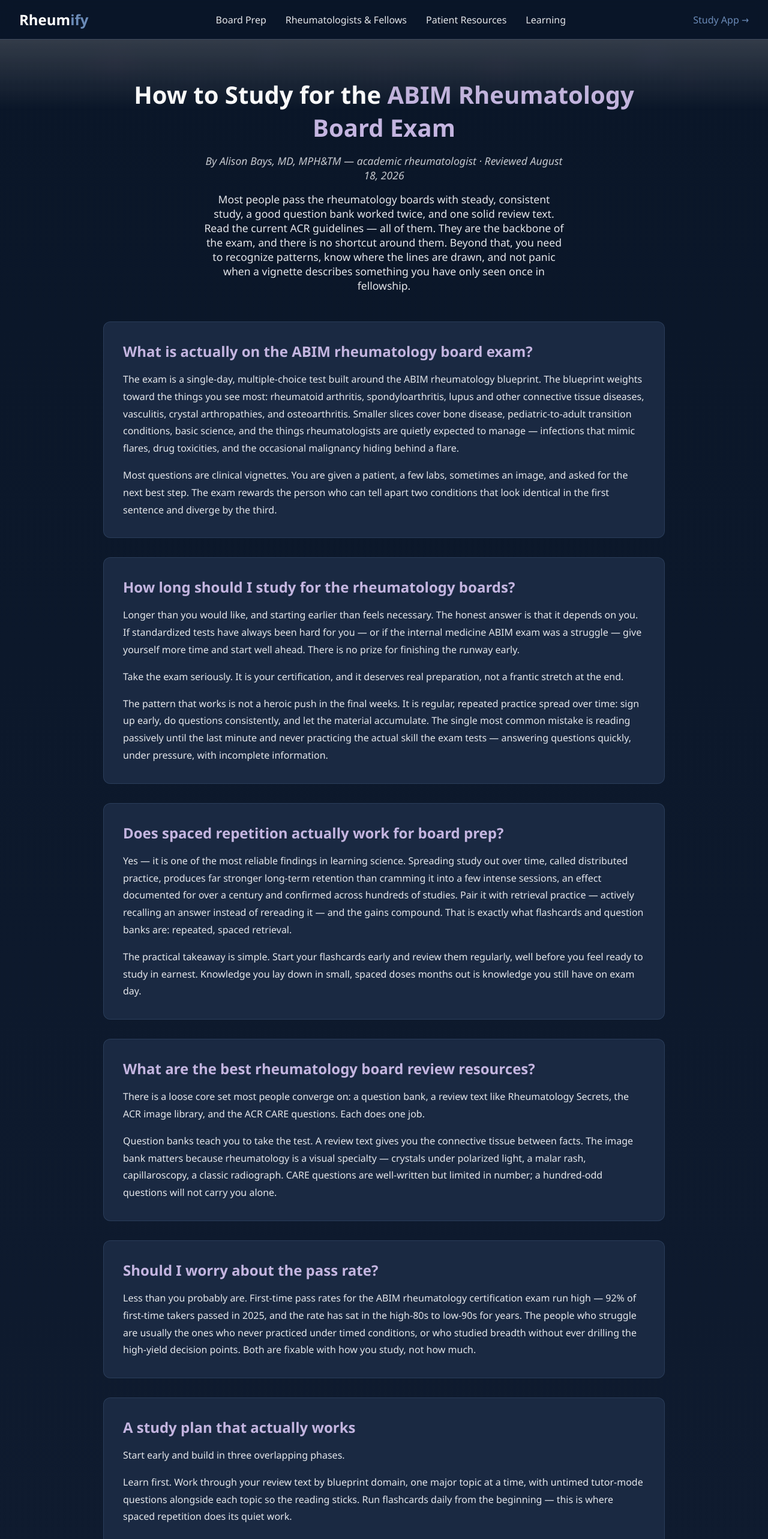
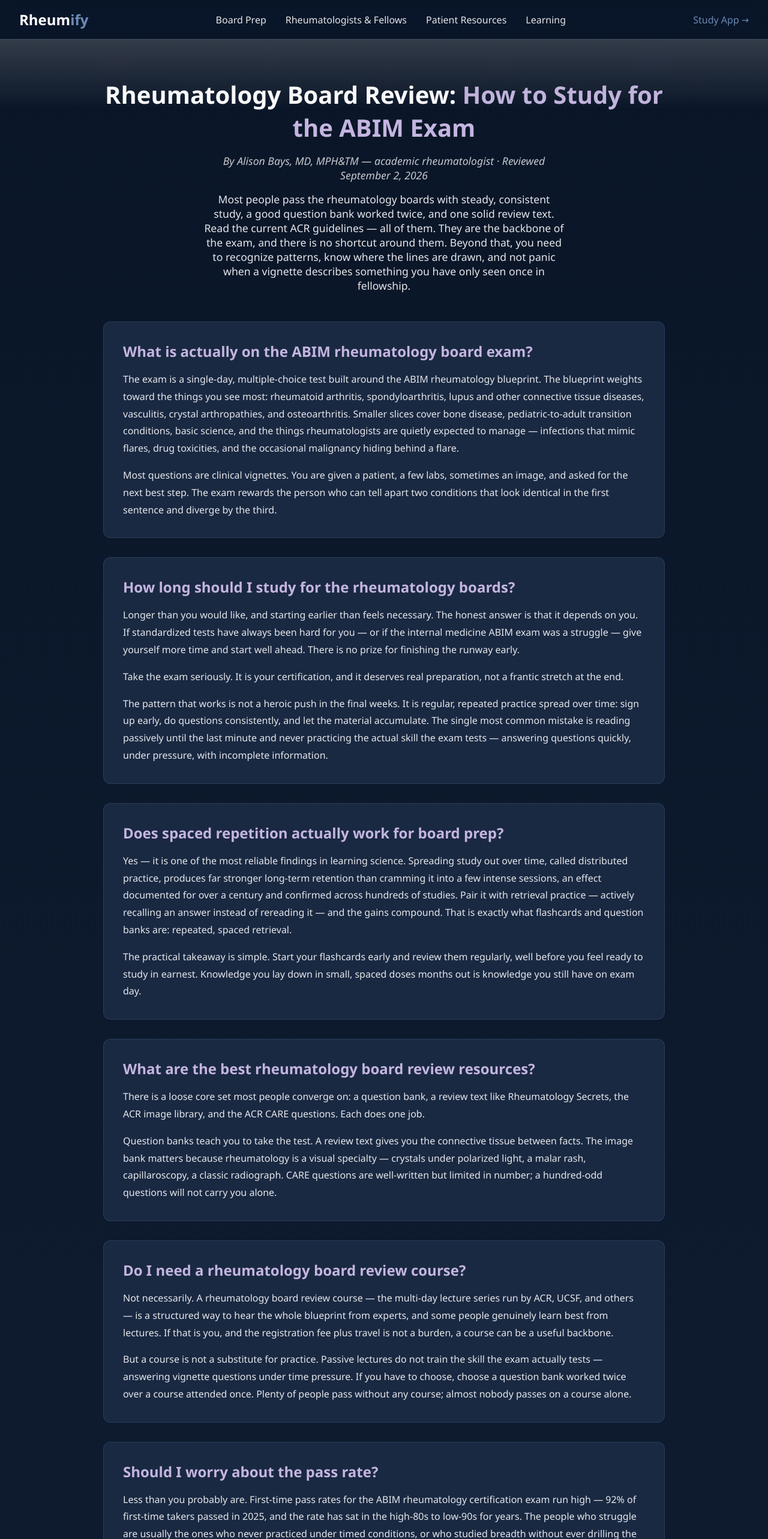
Before and after one commit to rheumify/rheumify-website, a Next.js app: page /rheumatology-board-prep in a window 1280 px wide. Shown: the top 2566 px of the page at 60% size. Built offline with nearby package versions, Linux system fonts and the light colour scheme; grey boxes are pictures that could not be loaded.

Commit message:
SEO: retitle pillar to target "rheumatology board review" + add certification prep and board review course H2s (Sept striking-distance loop)

```diff
--- a/app/rheumatology-board-prep/page.js
+++ b/app/rheumatology-board-prep/page.js
@@ -1,10 +1,12 @@
 export const metadata = {
-  title: 'How to Study for the ABIM Rheumatology Board Exam',
+  title: 'Rheumatology Board Review: How to Study for the ABIM Exam',
   description:
-    'A rheumatologist’s honest guide to the ABIM rheumatology boards: what is on the exam, how to study, and current first-time pass rates.',
+    'A rheumatologist’s honest rheumatology board review guide: what is on the ABIM exam, how to study, and current first-time pass rates.',
   keywords: [
     'rheumatology boards',
     'rheumatology board review',
+    'rheumatology board review course',
+    'rheumatology certification prep',
     'ABIM rheumatology board exam',
     'how to study for rheumatology boards',
     'rheumatology board prep',
@@ -14,7 +16,7 @@ export const metadata = {
   ],
   alternates: { canonical: 'https://www.rheumify.org/rheumatology-board-prep' },
   openGraph: {
-    title: 'How to Study for the ABIM Rheumatology Board Exam',
+    title: 'Rheumatology Board Review: How to Study for the ABIM Exam',
     description:
       'What is on the exam, how to study, and why starting early beats cramming — from academic rheumatologist Dr. Alison Bays, MD, MPH&TM.',
     url: 'https://www.rheumify.org/rheumatology-board-prep',
@@ -22,13 +24,13 @@ export const metadata = {
   },
   twitter: {
     card: 'summary_large_image',
-    title: 'How to Study for the ABIM Rheumatology Board Exam',
+    title: 'Rheumatology Board Review: How to Study for the ABIM Exam',
     description:
       'A rheumatologist’s honest guide to the ABIM rheumatology boards — exam content, study strategy, and current pass rates.',
   },
 };
 
-const bylineText = 'By Alison Bays, MD, MPH&TM — academic rheumatologist · Reviewed August 18, 2026';
+const bylineText = 'By Alison Bays, MD, MPH&TM — academic rheumatologist · Reviewed September 2, 2026';
 
 const introText =
   'Most people pass the rheumatology boards with steady, consistent study, a good question bank worked twice, and one solid review text. Read the current ACR guidelines — all of them. They are the backbone of the exam, and there is no shortcut around them. Beyond that, you need to recognize patterns, know where the lines are drawn, and not panic when a vignette describes something you have only seen once in fellowship.';
@@ -64,13 +66,20 @@ const sections = [
     ],
   },
   {
+    h2: 'Do I need a rheumatology board review course?',
+    paras: [
+      'Not necessarily. A rheumatology board review course — the multi-day lecture series run by ACR, UCSF, and others — is a structured way to hear the whole blueprint from experts, and some people genuinely learn best from lectures. If that is you, and the registration fee plus travel is not a burden, a course can be a useful backbone.',
+      'But a course is not a substitute for practice. Passive lectures do not train the skill the exam actually tests — answering vignette questions under time pressure. If you have to choose, choose a question bank worked twice over a course attended once. Plenty of people pass without any course; almost nobody passes on a course alone.',
+    ],
+  },
+  {
     h2: 'Should I worry about the pass rate?',
     paras: [
       'Less than you probably are. First-time pass rates for the ABIM rheumatology certification exam run high — 92% of first-time takers passed in 2025, and the rate has sat in the high-80s to low-90s for years. The people who struggle are usually the ones who never practiced under timed conditions, or who studied breadth without ever drilling the high-yield decision points. Both are fixable with how you study, not how much.',
     ],
   },
   {
-    h2: 'A study plan that actually works',
+    h2: 'Rheumatology certification prep: a study plan that works',
     paras: [
       'Start early and build in three overlapping phases.',
       'Learn first. Work through your review text by blueprint domain, one major topic at a time, with untimed tutor-mode questions alongside each topic so the reading sticks. Run flashcards daily from the beginning — this is where spaced repetition does its quiet work.',
@@ -93,14 +102,14 @@ const structuredData = {
       '@type': 'MedicalWebPage',
       '@id': 'https://www.rheumify.org/rheumatology-board-prep/#webpage',
       url: 'https://www.rheumify.org/rheumatology-board-prep',
-      name: 'How to Study for the ABIM Rheumatology Board Exam',
-      headline: 'How to Study for the ABIM Rheumatology Board Exam',
+      name: 'Rheumatology Board Review: How to Study for the ABIM Exam',
+      headline: 'Rheumatology Board Review: How to Study for the ABIM Exam',
       description:
-        'A practical guide to preparing for the ABIM rheumatology board exam: exam content, study timing, spaced repetition, recommended resources, and current first-time pass rates.',
+        'A practical rheumatology board review guide for the ABIM exam: exam content, study timing, spaced repetition, recommended resources, and current first-time pass rates.',
       inLanguage: 'en-US',
       isPartOf: { '@id': 'https://www.rheumify.org/#website' },
       about: 'ABIM Rheumatology Certification Examination',
-      lastReviewed: '2026-08-18',
+      lastReviewed: '2026-09-02',
       author: { '@id': 'https://www.rheumify.org/#author' },
       reviewedBy: { '@id': 'https://www.rheumify.org/#author' },
       publisher: { '@id': 'https://www.rheumify.org/#organization' },
@@ -152,8 +161,8 @@ export default function RheumatologyBoardPrepPage() {
 
       <div className="page-header">
         <h1>
-          How to Study for the{' '}
-          <span style={{ color: 'var(--purple-light)' }}>ABIM Rheumatology Board Exam</span>
+          Rheumatology Board Review:{' '}
+          <span style={{ color: 'var(--purple-light)' }}>How to Study for the ABIM Exam</span>
         </h1>
         <p style={{ fontStyle: 'italic', opacity: 0.85, marginBottom: '1rem' }}>{bylineText}</p>
         <p>{introText}</p>
```
